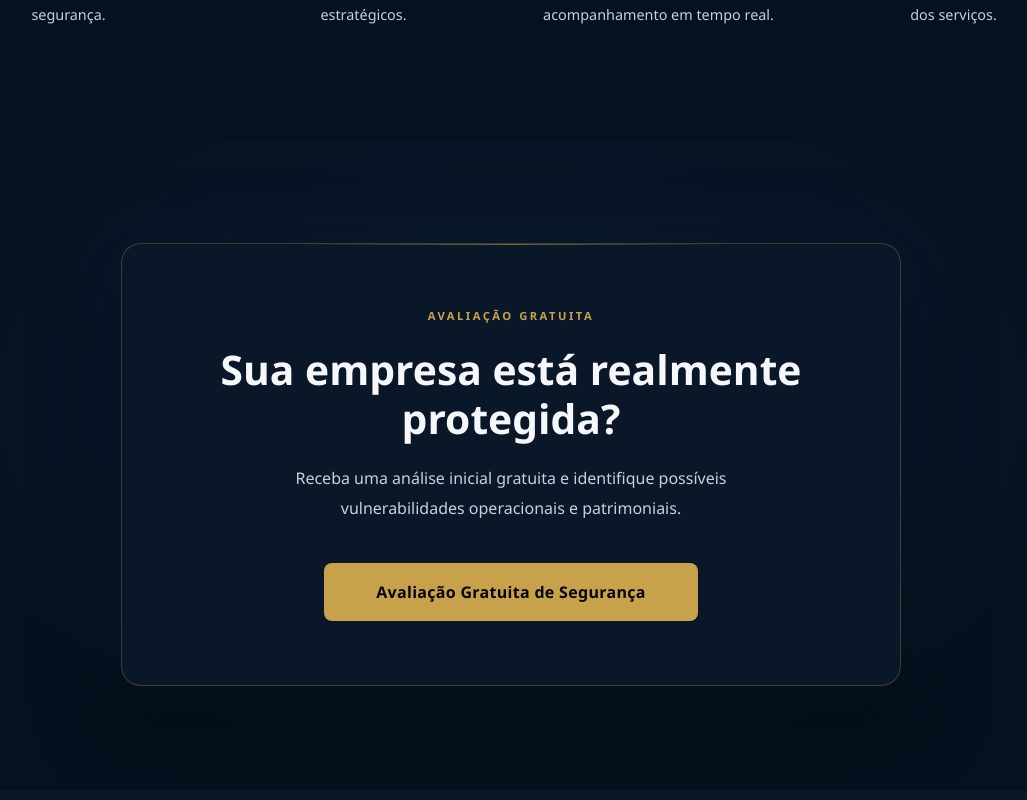
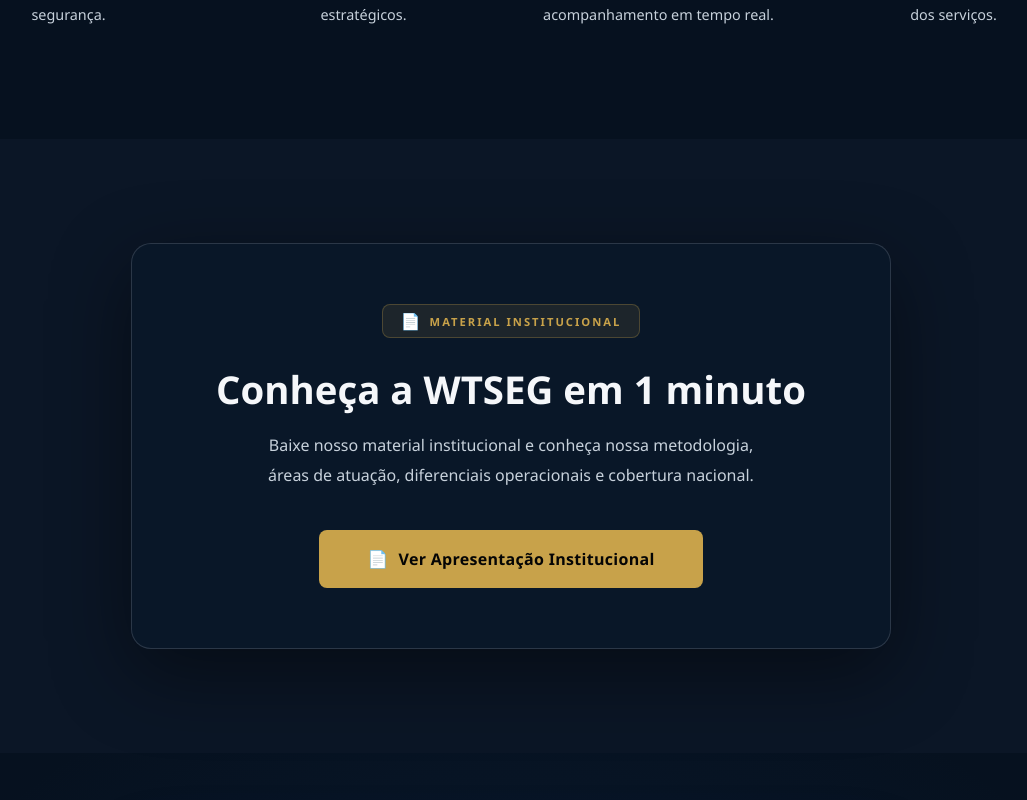
Before and after one commit to brilhonotavel777-byte/wtseg-oficial, a React (Vite) app: page / in a window 1280 px wide. Shown: the part 5380-6180 px from the top of the page, without its empty margins (129-1156 px from the left). Built offline with nearby package versions, Linux system fonts and the light colour scheme.

Commit message:
Conversion: add institutional presentation section

```diff
--- a/src/App.jsx
+++ b/src/App.jsx
@@ -312,6 +312,11 @@
 
         /* ── CTA BOX */
         .cta-box { padding: 64px 56px; }
+
+        /* ── PDF BTN */
+        .pdf-btn { transition: opacity 0.22s ease, transform 0.22s ease, box-shadow 0.22s ease; }
+        .pdf-btn:hover { opacity: 0.88; transform: translateY(-3px);
+                         box-shadow: 0 12px 32px rgba(200,162,74,0.28); }
 
         /* ── RESPONSIVE ─────────────────────────────────── */
         @media (max-width: 1024px) {
@@ -708,6 +713,62 @@
           </div>
         </section>
 
+        {/* ── APRESENTAÇÃO INSTITUCIONAL ──────────────────── */}
+        <section style={{ background: C.graphite, padding: "104px 24px" }}>
+          <div className="reveal" style={{ maxWidth: "760px", margin: "0 auto", textAlign: "center" }}>
+            <div style={{
+              background: "rgba(10,24,42,0.88)",
+              backdropFilter: "blur(14px)", WebkitBackdropFilter: "blur(14px)",
+              border: "1px solid rgba(191,201,212,0.18)",
+              borderRadius: "20px",
+              padding: "60px 52px",
+              boxShadow: "0 24px 80px rgba(0,0,0,0.45)",
+            }}>
+              <div style={{
+                display: "inline-flex", alignItems: "center", gap: "9px",
+                background: "rgba(200,162,74,0.1)", border: "1px solid rgba(200,162,74,0.28)",
+                borderRadius: "8px", padding: "8px 18px", marginBottom: "28px",
+              }}>
+                <span style={{ fontSize: "1rem", lineHeight: 1 }}>📄</span>
+                <span style={{
+                  color: C.gold, fontSize: "0.7rem", fontWeight: 700,
+                  letterSpacing: "2px", textTransform: "uppercase",
+                }}>
+                  Material Institucional
+                </span>
+              </div>
+              <h2 style={{
+                color: C.white, fontSize: "clamp(1.75rem, 3.5vw, 2.4rem)",
+                fontWeight: 700, lineHeight: 1.2, marginBottom: "18px",
+              }}>
+                Conheça a WTSEG em 1 minuto
+              </h2>
+              <p style={{
+                color: C.gray, fontSize: "1rem", lineHeight: 1.88,
+                maxWidth: "500px", margin: "0 auto 40px",
+              }}>
+                Baixe nosso material institucional e conheça nossa metodologia, áreas de atuação, diferenciais operacionais e cobertura nacional.
+              </p>
+              <a
+                href="/WTSEG_Institucional.pdf"
+                target="_blank"
+                rel="noopener noreferrer"
+                className="pdf-btn"
+                style={{
+                  display: "inline-flex", alignItems: "center", gap: "10px",
+                  background: C.gold, color: "#050505",
+                  padding: "18px 48px", borderRadius: "8px",
+                  textDecoration: "none", fontWeight: 700, fontSize: "1rem",
+                  letterSpacing: "0.3px",
+                }}
+              >
+                <span style={{ fontSize: "1.05rem", lineHeight: 1 }}>📄</span>
+                Ver Apresentação Institucional
+              </a>
+            </div>
+          </div>
+        </section>
+
         {/* ── AVALIAÇÃO GRATUITA CTA ──────────────────────── */}
         <section style={{
           background: "radial-gradient(ellipse at 50% 40%, rgba(30,78,140,0.13) 0%, transparent 68%), #06111F",
```
